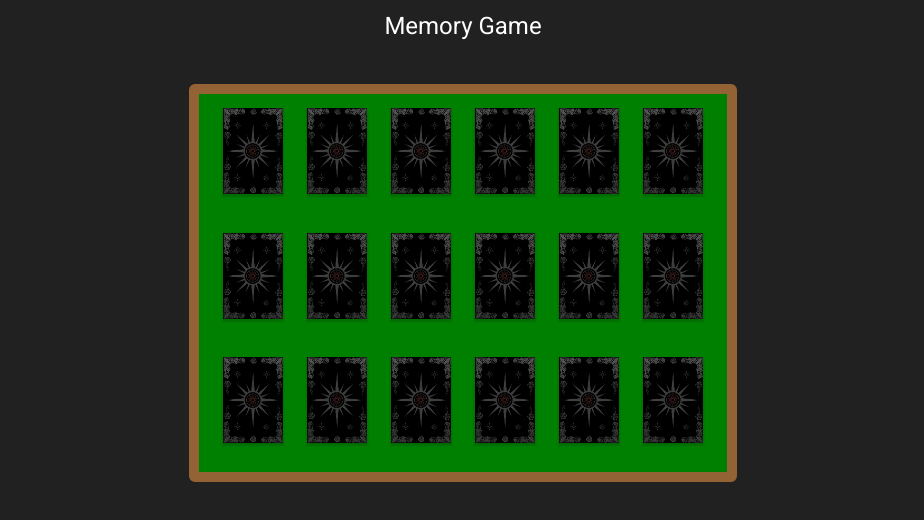
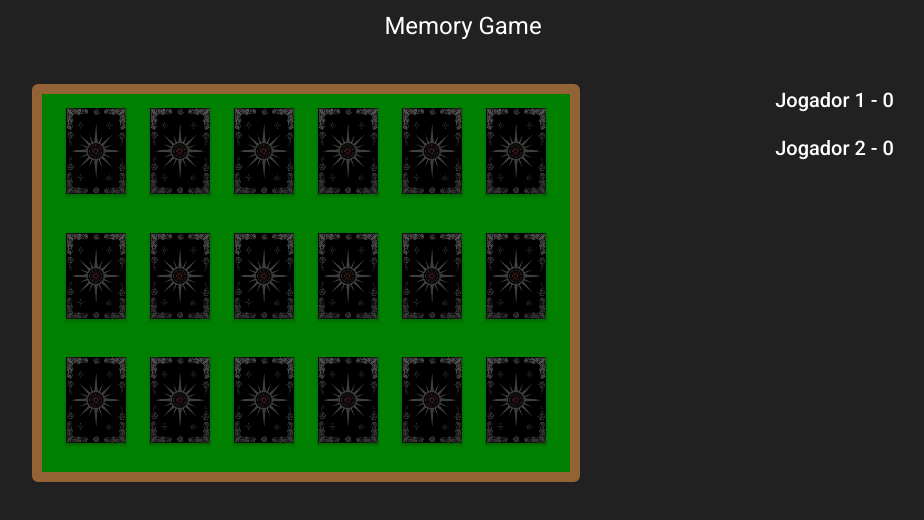
Before and after one commit to ArthurTerozendi/memory-game, an Angular app: page / in a window 1280 px wide. Shown: the top 520 px of the page, without its empty margins (177-1101 px from the left). Built offline with nearby package versions, Linux system fonts and the light colour scheme.

Commit message:
add two players

```diff
--- a/src/app/app.component.html
+++ b/src/app/app.component.html
@@ -5,4 +5,8 @@
   <div class="board">
     <app-card *ngFor="let card of cards" [card]="card"></app-card>
   </div>
+  <div class="scores">
+      <h2 id="player01"> Jogador 1 - {{ cardService.score['1'] }} </h2>
+      <h2 id="player02"> Jogador 2 - {{ cardService.score['2'] }} </h2>
+  </div>
 </div>
--- a/src/app/app.component.scss
+++ b/src/app/app.component.scss
@@ -9,7 +9,7 @@
     height: calc(100% - 100px);
     padding: 1em;
     display: flex;
-    justify-content: center;
+    justify-content: space-evenly;
 }
 
 .board {
--- a/src/app/app.component.ts
+++ b/src/app/app.component.ts
@@ -121,7 +121,7 @@ export class AppComponent implements OnInit {
   ];
   flippedCard: Card | undefined = undefined;
   foundedCards: Card[] = [];
-  constructor(private cardService: CardService) {}
+  constructor(public cardService: CardService) {}
 
   ngOnInit(): void {
     this.shuffleCards();
@@ -132,9 +132,11 @@ export class AppComponent implements OnInit {
             this.flippedCard = card;
           } else {
             if (this.flippedCard.content === card.content) {
+              this.cardService.score[this.cardService.currentPlayer]++;
               this.foundedCards.push(this.flippedCard, card);
               this.cardService.emitFoundCard(this.foundedCards);
             } else {
+              this.cardService.currentPlayer = this.cardService.currentPlayer == '1' ? '2' : '1';
               this.cardService.emitflipCardToInitialState();
             }
             this.cardService.countFlippedCards = 0;
--- a/src/app/components/card/card.service.ts
+++ b/src/app/components/card/card.service.ts
@@ -3,11 +3,12 @@ import { BehaviorSubject, Observable } from 'rxjs';
 import { Card } from './interfaces/card.entity';
 
 @Injectable({
-  providedIn: 'root'
+  providedIn: 'root',
 })
 export class CardService {
-
   countFlippedCards: number = 0;
+  currentPlayer: '1' | '2' = '1';
+  score: { '1': number; '2': number } = { '1': 0, '2': 0 };
 
   private flippedCard = new BehaviorSubject<Card | undefined>(undefined);
   flippedCard$ = this.flippedCard.asObservable();
```
